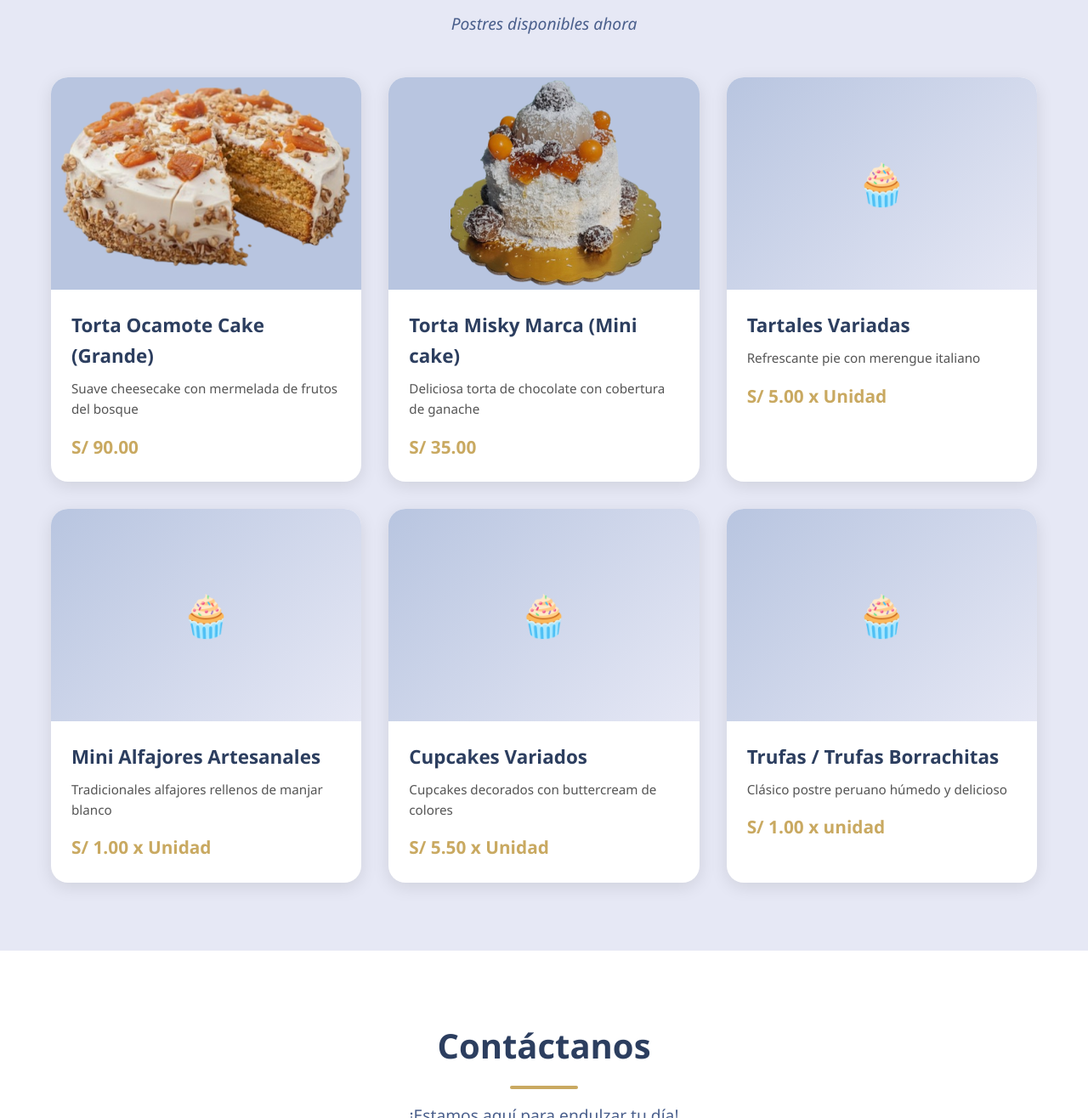
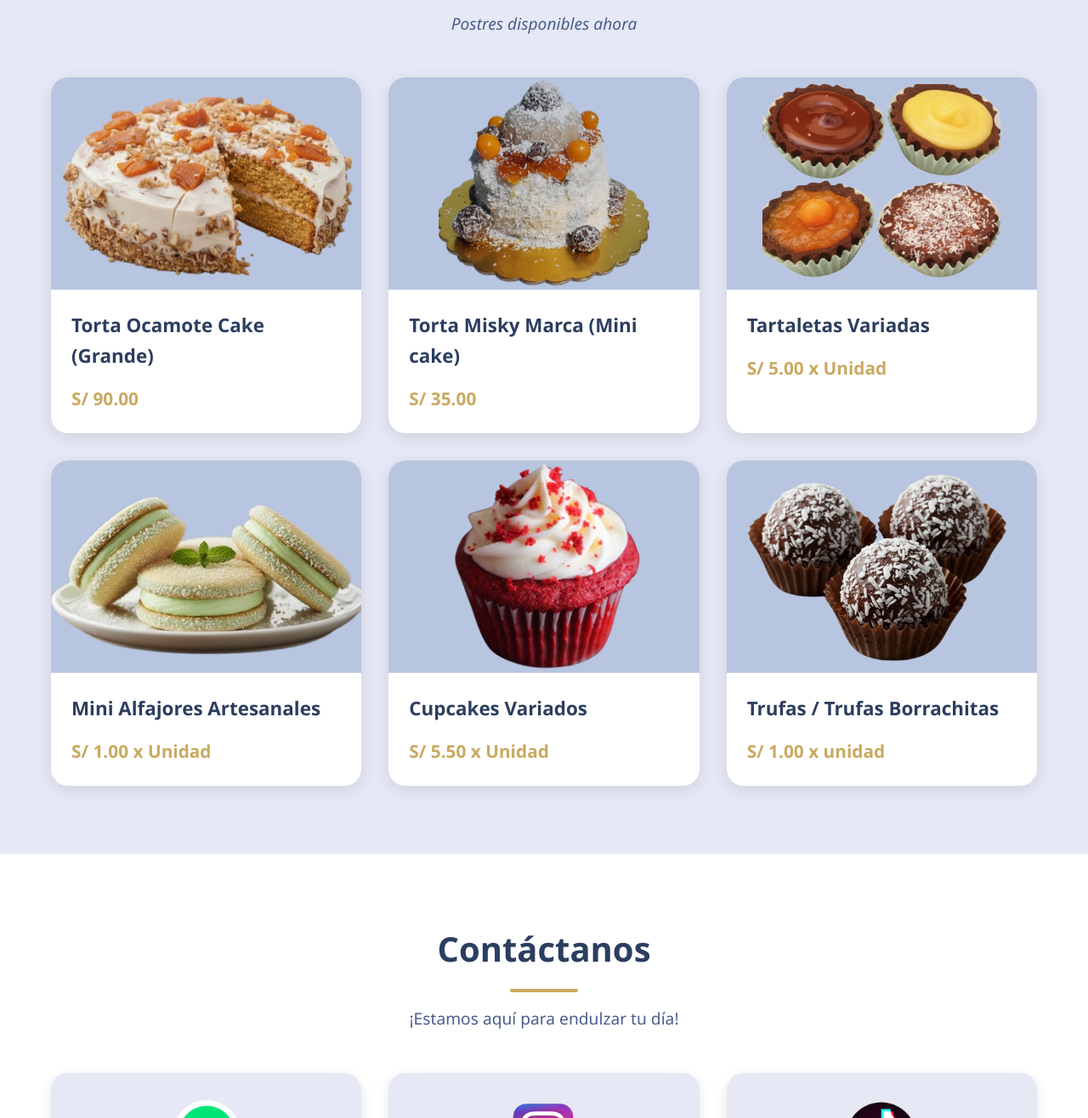
Before and after one commit to zRobbytson/ProyectoMiskyKillay, a plain HTML site: page index.html in a window 1280 px wide. Shown: the part 1416-2732 px from the top of the page at 85% size. Drawn offline with Linux system fonts and the light colour scheme.

Commit message:
Actualizacion

```diff
--- a/index.html
+++ b/index.html
@@ -40,8 +40,8 @@
             <p class="hero-subtitle">"Dulce Néctar de la Luna Andina"</p>
             <p class="hero-description">Repostería artesanal Cajamarquina que endulza tus momentos especiales</p>
             <div class="hero-buttons">
-                <a style="font-family: cursive;" href="#postres" class="btn btn-primary">Ver mis postres 👀</a>
-                <a style="font-family: cursive;" href="https://wa.me/51965667198?text=Hola%20^^,%20me%20encantaría%20probar%20sus%20postres%20artesanales%20 :3"
+                <a href="#postres" class="btn btn-primary">Ver mis postres 👀</a>
+                <a href="https://wa.me/51965667198?text=Hola%20^^,%20me%20encantaría%20probar%20sus%20postres%20artesanales%20 :3"
                     class="btn btn-whatsapp" target="_blank">
                     <span class="whatsapp-icon"> 📱 </span> Hacer un pedido
                 </a>
@@ -75,11 +75,14 @@
                 <!-- Producto 1 -->
                 <div class="producto-card">
                     <div class="producto-image">
-                        <img style="height: 230px; width: auto; margin-left: 1%;" src="PackImagenes/Postres/Postre Ocamote Cake.png" alt="Torta Ocamote Cake">
+                        <center>
+                            <img style="height: 230px; width: auto; margin-top: 3%;" src="PackImagenes/Postres/Postre Ocamote Cake.png" alt="Torta Ocamote Cake">
+                        </center>
+
                     </div>
                     <div class="producto-info">
                         <h3 class="producto-nombre">Torta Ocamote Cake (Grande)</h3>
-                        <p class="producto-descripcion">Suave cheesecake con mermelada de frutos del bosque</p>
+                        <p class="producto-descripcion"></p>
                         <p class="producto-precio">S/ 90.00</p>
                     </div>
                 </div>
@@ -87,11 +90,14 @@
                 <!-- Producto 2 -->
                 <div class="producto-card">
                     <div class="producto-image">
-                        <img style="width: auto; margin-left: 20%;"  src="PackImagenes/Postres/Postre Misky Marca (Mini Cake)2.png" alt="Torta Misky Marca">
+                        <center>
+                            <img style="width: auto; height: 250px;"  src="PackImagenes/Postres/Postre Misky Marca (Mini Cake)2.png" alt="Torta Misky Marca">
+                        </center>
+
                     </div>
                     <div class="producto-info">
                         <h3 class="producto-nombre">Torta Misky Marca (Mini cake)</h3>
-                        <p class="producto-descripcion">Deliciosa torta de chocolate con cobertura de ganache</p>
+                        <p class="producto-descripcion"></p>
                         <p class="producto-precio">S/ 35.00</p>
                     </div>
 
@@ -100,11 +106,14 @@
                 <!-- Producto 3 -->
                 <div class="producto-card">
                     <div class="producto-image">
-                        <img src="images/postres/postre3.jpg" alt="Pie de Limón">
+                        <center>
+                            <img style="width: 280px; height: auto; margin-top: 2%; " src="PackImagenes/Postres/Postre Trataletas Variadas.png" alt="Tartaletas Variadas">
+                        </center>
+
                     </div>
                     <div class="producto-info">
-                        <h3 class="producto-nombre">Tartales Variadas</h3>
-                        <p class="producto-descripcion">Refrescante pie con merengue italiano</p>
+                        <h3 class="producto-nombre">Tartaletas Variadas</h3>
+                        <p class="producto-descripcion"></p>
                         <p class="producto-precio">S/ 5.00 x Unidad</p>
                     </div>
                 </div>
@@ -112,11 +121,15 @@
                 <!-- Producto 4 -->
                 <div class="producto-card">
                     <div class="producto-image">
-                        <img src="images/postres/postre4.jpg" alt="Alfajores Artesanales">
+                        <center>
+                            <img style="height: 350px; margin-top: -100px;" src="PackImagenes/Postres/Postre Alfajores.png" alt="Alfajores Artesanales">
+
+                        </center>
+
                     </div>
                     <div class="producto-info">
                         <h3 class="producto-nombre">Mini Alfajores Artesanales</h3>
-                        <p class="producto-descripcion">Tradicionales alfajores rellenos de manjar blanco</p>
+                        <p class="producto-descripcion"></p>
                         <p class="producto-precio">S/ 1.00 x Unidad</p>
                     </div>
                 </div>
@@ -124,11 +137,15 @@
                 <!-- Producto 5 -->
                 <div class="producto-card">
                     <div class="producto-image">
-                        <img src="images/postres/postre5.jpg" alt="Cupcakes Variados">
+                        <center>
+                             <img style="width: auto; height: 250px;" src="PackImagenes/Postres/Postres CupCake.png" alt="Cupcakes Variados">
+
+                        </center>
+
                     </div>
                     <div class="producto-info">
                         <h3 class="producto-nombre">Cupcakes Variados</h3>
-                        <p class="producto-descripcion">Cupcakes decorados con buttercream de colores</p>
+                        <p class="producto-descripcion"></p>
                         <p class="producto-precio">S/ 5.50 x Unidad</p>
                     </div>
                 </div>
@@ -136,11 +153,14 @@
                 <!-- Producto 6 -->
                 <div class="producto-card">
                     <div class="producto-image">
-                        <img src="images/postres/postre6.jpg" alt="Tres Leches">
+                        <center>
+                            <img style="height: 300px; width: auto; margin-top: -35px;" src="PackImagenes/Postres/Postre Trufas - Trufas Borrachitas.png" alt="Trufas">
+                        </center>
+
                     </div>
                     <div class="producto-info">
                         <h3 class="producto-nombre">Trufas / Trufas Borrachitas</h3>
-                        <p class="producto-descripcion">Clásico postre peruano húmedo y delicioso</p>
+                        <p class="producto-descripcion"></p>
                         <p class="producto-precio">S/ 1.00 x unidad</p>
                     </div>
                 </div>
```
Also changed, not shown: PackImagenes/Postres/Postre Alfajores.png (added), PackImagenes/Postres/Postre Trataletas Variadas.png (added), PackImagenes/Postres/Postre Trufas - Trufas Borrachitas.png (added), PackImagenes/Postres/Postres CupCake.png (added).
